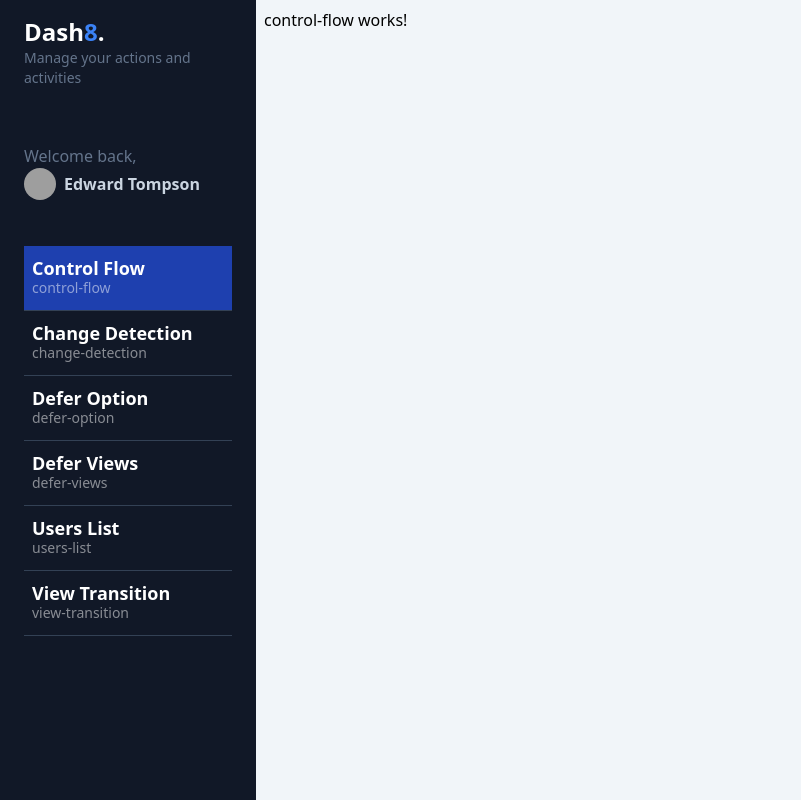
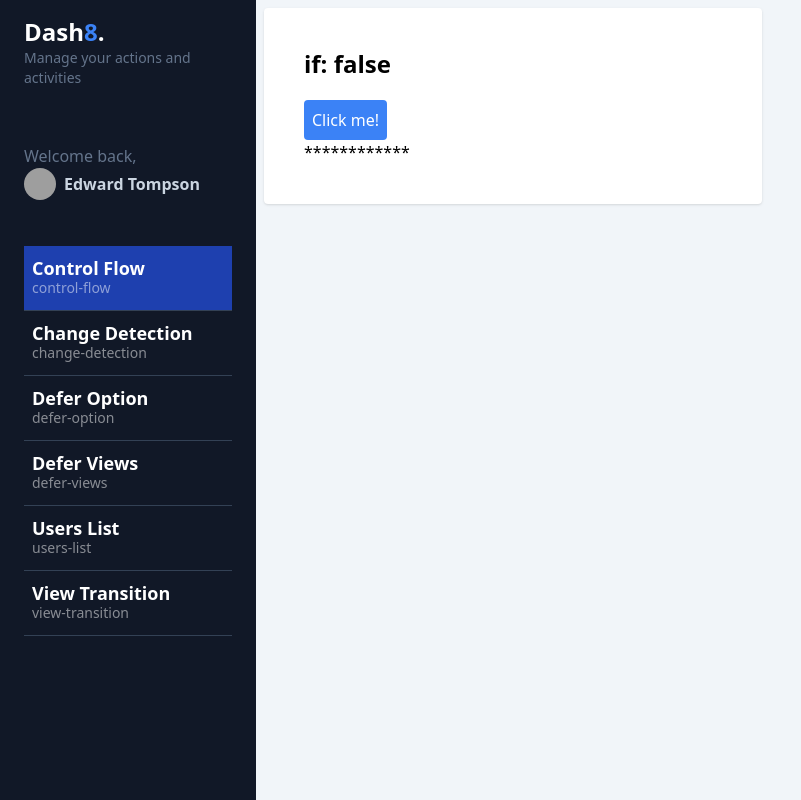
Before and after one commit to bider88/new-features-angular-17, an Angular app: page /dashboard/control-flow in a window 1280 px wide. Shown: the whole page, without its empty margins (0-801 px from the left). Built offline with nearby package versions, Linux system fonts and the light colour scheme; grey boxes are pictures that could not be loaded.

Commit message:
add @if control flow

```diff
--- a/src/app/dashboard/pages/control-flow/control-flow.component.html
+++ b/src/app/dashboard/pages/control-flow/control-flow.component.html
@@ -1 +1,13 @@
-<p>control-flow works!</p>
+<section class="grid grid-cols-1 md:grid-cols-2 gap-3">
+  <!-- ngIf @if -->
+  <div class="bg-white rounded shadow p-10">
+    <h2 class="text-2xl font-bold mb-5">if: {{ showContent() }}</h2>
+    <button class="p-2 bg-blue-500 rounded text-white" (click)="toggleContent()">Click me!</button>
+
+    @if (showContent()) {
+      <p>Hola mundo</p>
+    } @else {
+      <p>************</p>
+    }
+  </div>
+</section>
--- a/src/app/dashboard/pages/control-flow/control-flow.component.ts
+++ b/src/app/dashboard/pages/control-flow/control-flow.component.ts
@@ -1,17 +1,16 @@
 import { CommonModule } from '@angular/common';
-import { ChangeDetectionStrategy, Component } from '@angular/core';
+import { Component, signal } from '@angular/core';
 
 @Component({
   standalone: true,
-  imports: [
-    CommonModule,
-  ],
+  imports: [CommonModule],
   templateUrl: './control-flow.component.html',
-  styles: `
-    :host {
-      display: block;
-    }
-  `,
-  changeDetection: ChangeDetectionStrategy.OnPush,
+  styles: ``,
 })
-export default class ControlFlowComponent { }
+export default class ControlFlowComponent {
+  public showContent = signal(false);
+
+  public toggleContent() {
+    this.showContent.update((value) => !value);
+  }
+}
```
